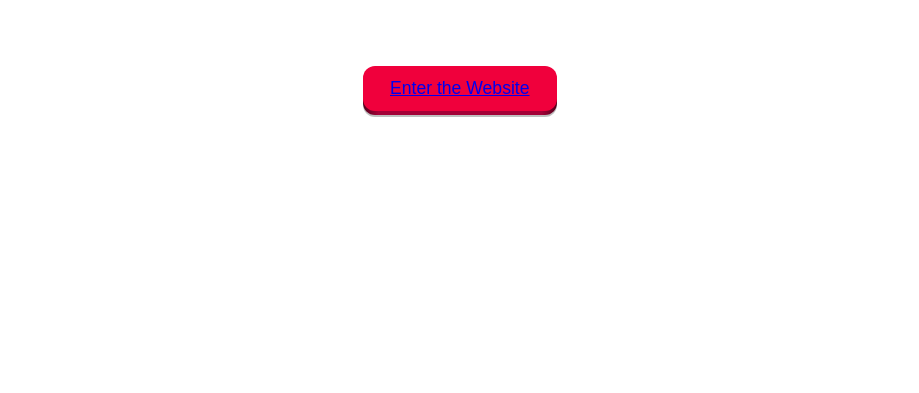
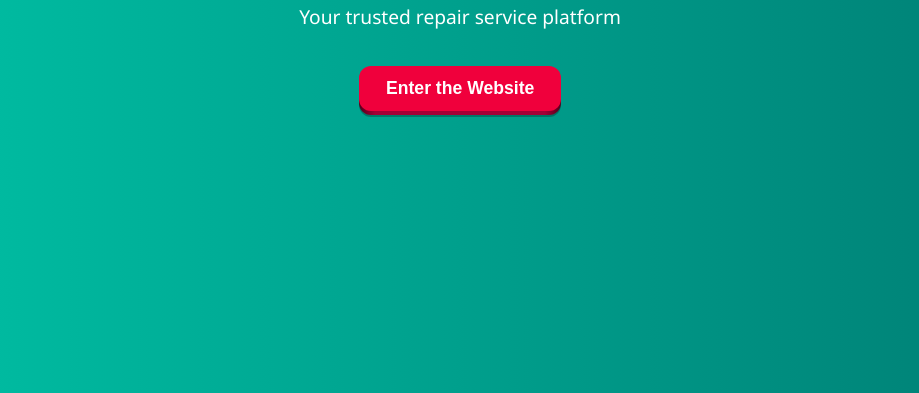
Before and after one commit to Maamaanka12/final_project, a plain HTML site: page cover.html in a window 1280 px wide. Shown: the part 407-800 px from the top of the page, without its empty margins (180-1099 px from the left). Drawn offline with Linux system fonts and the light colour scheme.

Commit message:
updated cov

```diff
--- a/cov.css
+++ b/cov.css
@@ -2,7 +2,7 @@
       margin: 0;
       padding: 0;
       font-family: 'Segoe UI', sans-serif;
-      /* background: linear-gradient(to right, #00c4a7, #007b72); */
+      background: linear-gradient(to right, #00c4a7, #007b72);
       height: 100vh;
       display: flex;
       justify-content: center;
@@ -29,8 +29,7 @@
       background: white;
       color: #007b72;
       padding: 15px 30px;
-      font-weight: bold;
-      text-decoration: none;
+
       border-radius: 8px;
       transition: background 0.3s, transform 0.3s;
     }
@@ -40,7 +39,8 @@
       transform: scale(1.05);
     } */
 /* From Uiverse.io by cssbuttons-io */
-button {
+button {      font-weight: bold;
+      text-decoration: none;
  position: relative;
  border: none;
  background: transparent;
@@ -50,7 +50,11 @@ button {
  transition: filter 250ms;
  user-select: none;
  touch-action: manipulation;
+
+}
+a {
  text-decoration: none;
+ color: inherit;
 }
 
 .shadow {
```
